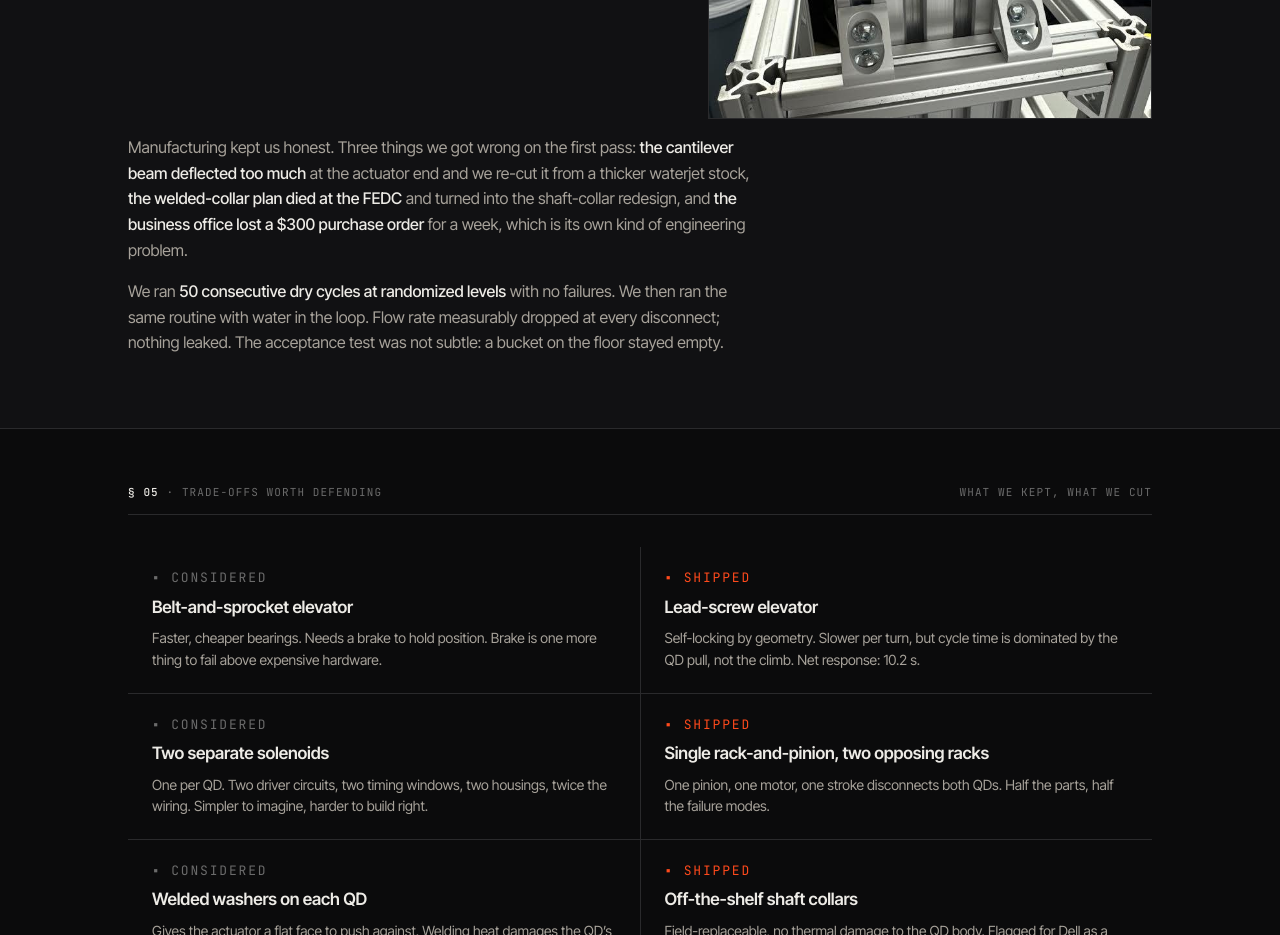
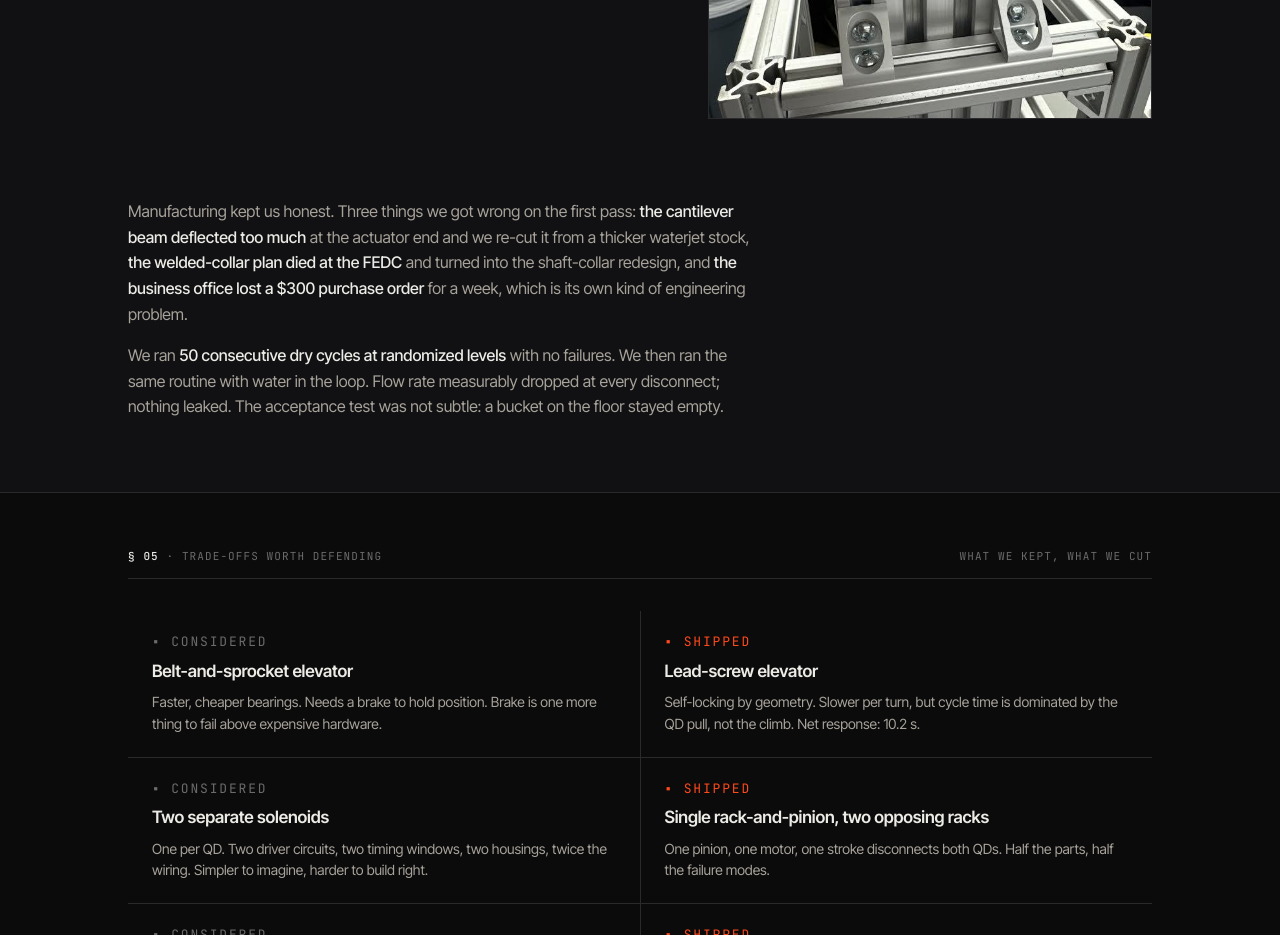
Before and after one commit to adit1843/AditsPortfolio, a plain HTML site: page projects/dell-liquid-cooled.html in a window 1280 px wide. Shown: the part 6460-7395 px from the top of the page. Drawn offline with Linux system fonts and the light colour scheme.

Commit message:
Increase margin-top for prose div
Updated margin-top style for the prose div from 16px to 80px.

```diff
--- a/projects/dell-liquid-cooled.html
+++ b/projects/dell-liquid-cooled.html
@@ -855,7 +855,7 @@
     </div>
   </div>
 
-  <div class="prose" style="margin-top: 16px;">
+  <div class="prose" style="margin-top: 80px;">
     <p>
       Manufacturing kept us honest. Three things we got wrong on the first pass: <strong>the cantilever beam deflected too much</strong> at the actuator end and we re-cut it from a thicker waterjet stock, <strong>the welded-collar plan died at the FEDC</strong> and turned into the shaft-collar redesign, and <strong>the business office lost a $300 purchase order</strong> for a week, which is its own kind of engineering problem.
     </p>
```
